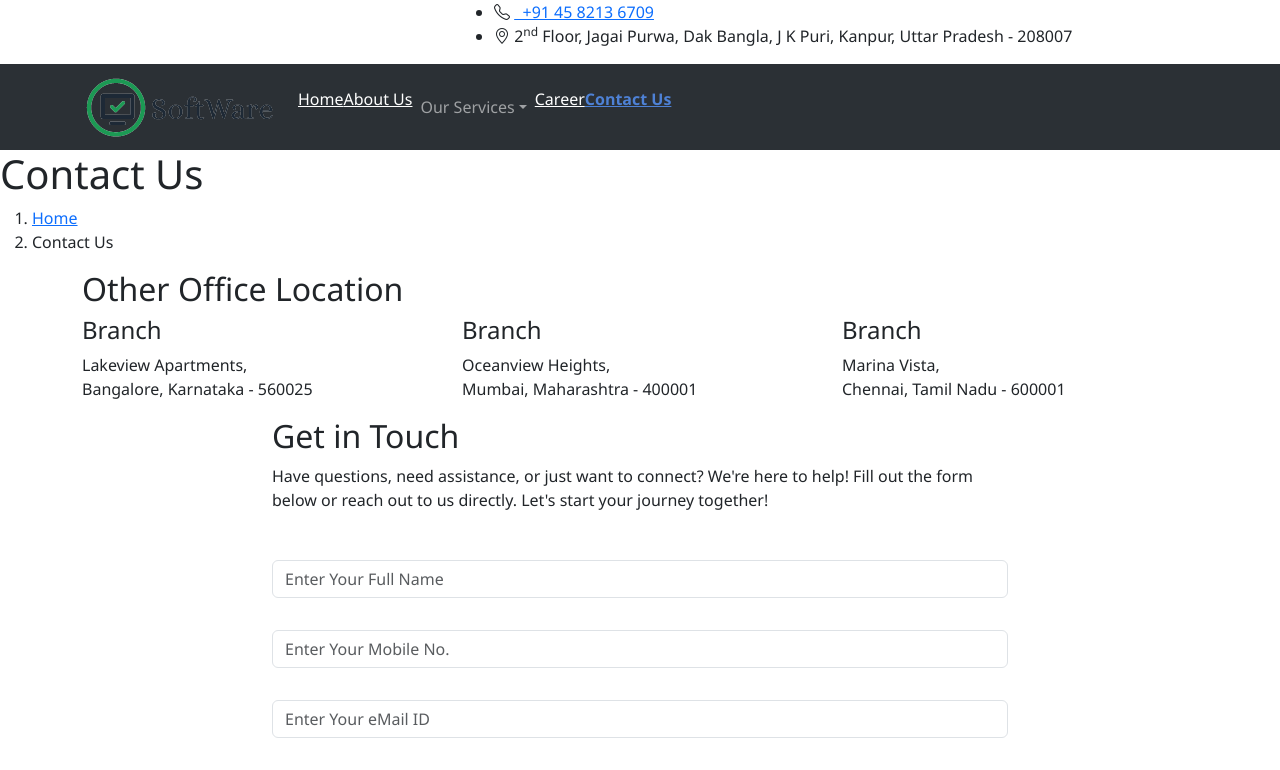
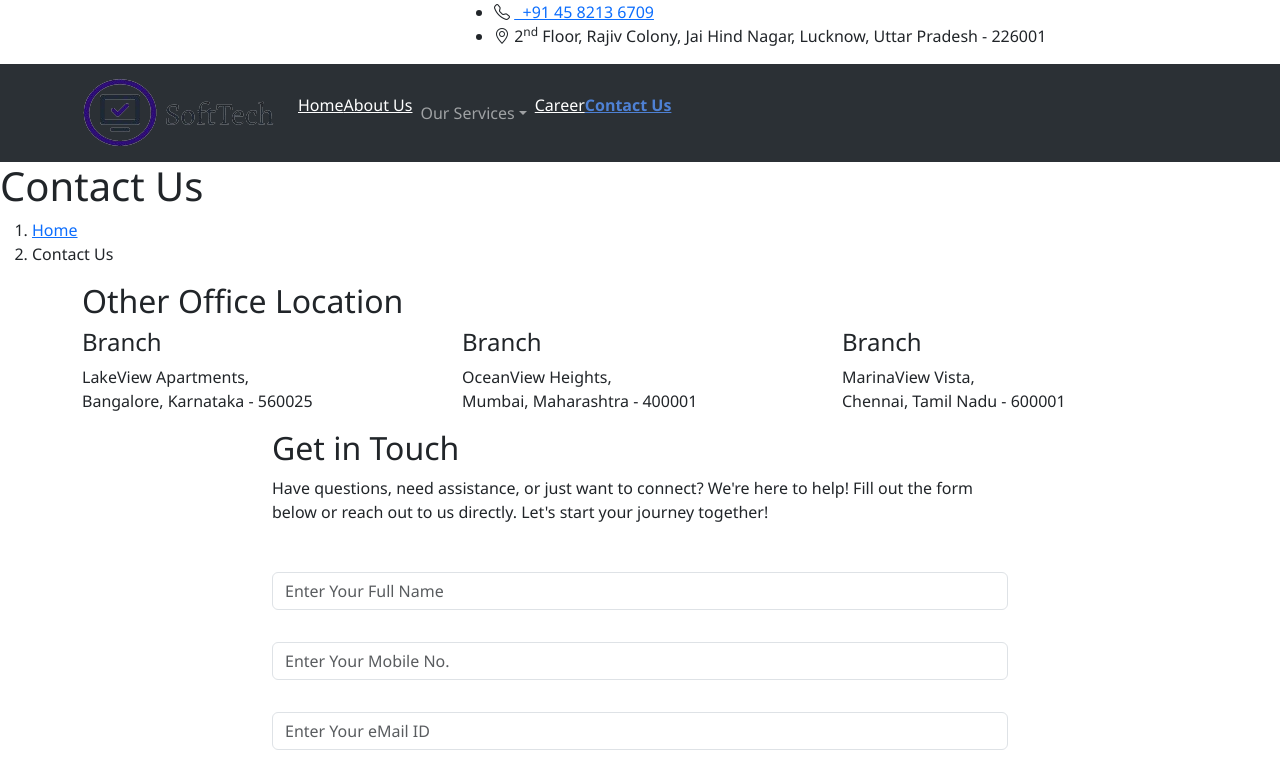
Before and after one commit to jayprakashcs12/soft-tech, a React (Create React App) app: page /contact-us in a window 1280 px wide. Shown: the top 770 px of the page. Built offline with nearby package versions, Linux system fonts and the light colour scheme.

Commit message:
Logo Changes

```diff
--- a/src/components/common/Footer.jsx
+++ b/src/components/common/Footer.jsx
@@ -12,7 +12,7 @@ const Footer = () => {
                         <Col lg={3}>
                             <h2 className="foot-text">About Us</h2>
                             <p className='footer-para'>
-                                At Software, we understand the value of your current application investments.
+                                At SoftTech, we understand the value of your current application investments.
                                 That's why we provide tailored solutions to ensure a smooth transition, allowing you to leverage and enhance your existing applications within more modern, sophisticated systems.
                                 Our commitment is to empower your business with the latest technologies, optimizing efficiency and driving innovation.
                             </p>
@@ -60,7 +60,7 @@ const Footer = () => {
                     <Row className='second-footer'>
                         <Col lg={6}>
                             <p className="copyright text-left">
-                                Software Pvt Ltd © 2024. &nbsp; | &nbsp; All Rights Reserved.
+                                SoftTech Pvt Ltd © 2024. &nbsp; | &nbsp; All Rights Reserved.
                             </p>
                         </Col>
                         <Col lg={6}>
--- a/src/components/common/MegaNav.jsx
+++ b/src/components/common/MegaNav.jsx
@@ -19,7 +19,7 @@ const MegaNav = (props) => {
                                     <i className="bi bi-telephone pro-icon"></i> <a className="title-list" href="tel:+91 45 8213 6709">&nbsp; +91 45 8213 6709</a>
                                 </li>
                                 <li>
-                                    <i className="bi bi-geo-alt pro-icon"></i> <span className="title-list"> 2<sup>nd</sup> Floor, Jagai Purwa, Dak Bangla, J K Puri, Kanpur, Uttar Pradesh - 208007 </span>
+                                    <i className="bi bi-geo-alt pro-icon"></i> <span className="title-list"> 2<sup>nd</sup> Floor, Rajiv Colony, Jai Hind Nagar, Lucknow, Uttar Pradesh - 226001 </span>
                                 </li>
                             </ul>
                         </Col>
--- a/src/components/pages/About.jsx
+++ b/src/components/pages/About.jsx
@@ -7,7 +7,7 @@ import AboutImg2 from "../../img/about/about-us-002.jpg";
 const About = () => {
 
     useLayoutEffect(() => {
-        document.title = "About Us | Software";
+        document.title = "About Us | SoftTech";
     })
 
     return (
--- a/src/components/pages/Career.jsx
+++ b/src/components/pages/Career.jsx
@@ -14,7 +14,7 @@ const Career = () => {
     };
 
     useLayoutEffect(() => {
-        document.title = "Career | Software";
+        document.title = "Career | SoftTech";
         window.addEventListener('resize', handleResize); // Add event listener for window resize
         return () => {
           window.removeEventListener('resize', handleResize); // Cleanup the event listener when the component unmounts
--- a/src/components/pages/Contact.jsx
+++ b/src/components/pages/Contact.jsx
@@ -6,8 +6,45 @@ import FormPage from "../common/FormPage";
 const Contact = () => {
 
     useLayoutEffect(() => {
-        document.title = "Contact Us | Software";
+        document.title = "Contact Us | SoftTech";
     });
+
+    const contactPages = [
+        {
+            location: 'LakeView Apartments',
+            city: 'Bangalore',
+            state: 'Karnataka',
+            zip: '560025',
+            className: 'location-card'
+        },
+        {
+            location: 'OceanView Heights',
+            city: 'Mumbai',
+            state: 'Maharashtra',
+            zip: '400001',
+            className: 'time-card'
+        },
+        {
+            location: 'MarinaView Vista',
+            city: 'Chennai',
+            state: 'Tamil Nadu',
+            zip: '600001',
+            className: 'contact-card'
+        }
+    ];
+
+    const ContactPage = ({ location, city, state, zip, className }) => (
+        <Col lg={4} className={`contact-page-card ${className}`}>
+            <div className="contact_module_head">
+                <h4 className="contact-heading"> Branch </h4>
+            </div>
+            <div className="contact_module_body">
+                <p className="contact-body">
+                    {location}, <br /> {city}, {state} - {zip}
+                </p>
+            </div>
+        </Col>
+    );
 
     return (
 
@@ -16,37 +53,9 @@ const Contact = () => {
             <Container className='web-container'>
                 <h2 className="pro-head"> Other Office Location </h2>
                 <Row className="contact-location-row pro-container-div">
-                    <Col lg={4} className="contact-page-card location-card">
-                        <div className="contact_module_head">
-                            <h4 className="contact-heading"> Branch </h4>
-                        </div>
-                        <div className="contact_module_body">
-                            <p className="contact-body">
-                                Lakeview Apartments,  <br/> Bangalore, Karnataka - 560025
-                            </p>
-                        </div>
-                    </Col>
-                    <Col lg={4} className="contact-page-card time-card">
-                        <div className="contact_module_head">
-                            <h4 className="contact-heading"> Branch </h4>
-                        </div>
-                        <div className="contact_module_body">
-                            <p className="contact-body">
-                                Oceanview Heights, <br/> Mumbai, Maharashtra - 400001
-                            </p>
-                        </div>
-                    </Col>
-
-                    <Col lg={4} className="contact-page-card contact-card">
-                        <div className="contact_module_head">
-                            <h4 className="contact-heading"> Branch </h4>
-                        </div>
-                        <div className="contact_module_body">
-                            <p className="contact-body">
-                                Marina Vista,  <br/> Chennai, Tamil Nadu - 600001
-                            </p>
-                        </div>
-                    </Col>
+                    {contactPages.map((contactPage, index) => (
+                        <ContactPage key={index} {...contactPage} />
+                    ))}
                 </Row>
                 <Row className='contact-form-row '>
                     <Col lg={2}></Col>
--- a/src/components/pages/Home.jsx
+++ b/src/components/pages/Home.jsx
@@ -11,7 +11,7 @@ import { Link } from 'react-router-dom';
 const Home = () => {
 
   useLayoutEffect(() => {
-    document.title = "Software";
+    document.title = "SoftTech";
   });
 
   let services = [
--- a/src/components/pages/Privacy.jsx
+++ b/src/components/pages/Privacy.jsx
@@ -5,7 +5,7 @@ import TitlePage from '../common/TitlePage';
 const Privacy = () => {
 
     useLayoutEffect(() => {
-        document.title = "Privacy Policy | Software";
+        document.title = "Privacy Policy | SoftTech";
     });
 
     return (
@@ -14,7 +14,7 @@ const Privacy = () => {
             <TitlePage title="Privacy Policy" />
             <Container className='pro-page'>
                 <p className="about-text">
-                    At Software Company, we are committed to protecting the privacy and security of our users' personal
+                    At SoftTech, we are committed to protecting the privacy and security of our users' personal
                     information. This Privacy Policy outlines how we collect, use, and safeguard your data when you interact
                     with our software and services. By using our products, you agree to the practices described herein.
                 </p>
@@ -91,7 +91,7 @@ const Privacy = () => {
                 </ul>
 
                 <p className="about-text">
-                    For any questions or concerns regarding this Privacy Policy or your data, please contact us at jaysingh.cs12@mpgi.edu.in.
+                    For any questions or concerns regarding this Privacy Policy or your data, please contact us at jayprakash185@gmail.com.
                     Your privacy matters to us, and we are committed to addressing any issues promptly and transparently.
                 </p>
             </Container>
--- a/src/css/contact.css
+++ b/src/css/contact.css
@@ -44,7 +44,7 @@
 }
 
 .contact-form-row {
-    background-color: #7f5aff;
+    background-color: #24b6b3;
     border-radius: 8px;
     overflow: hidden;
     box-shadow: 0px 120px 80px -80px rgba(0, 0, 0, 0.12);
```
Also changed, not shown: src/components/pages/Terms.jsx (+6 -6 lines), src/img/web-logo/logo.png.
